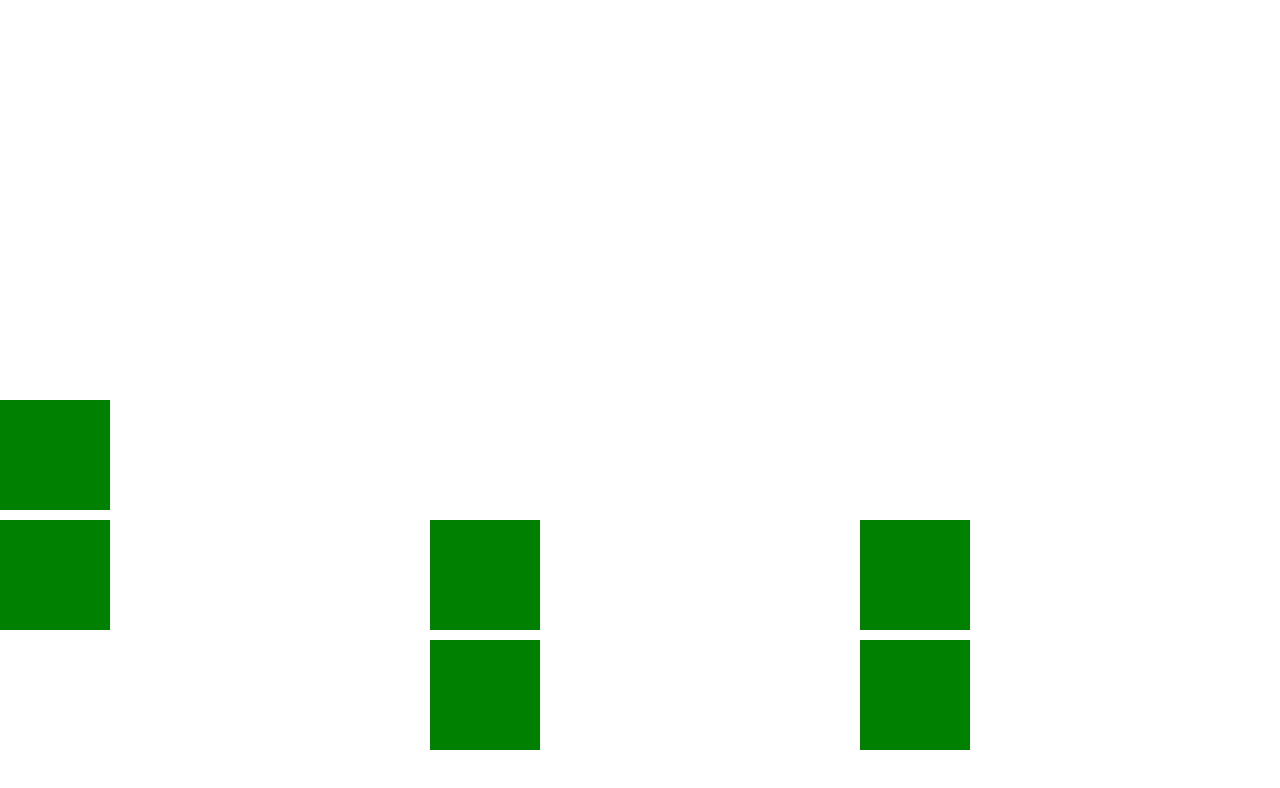
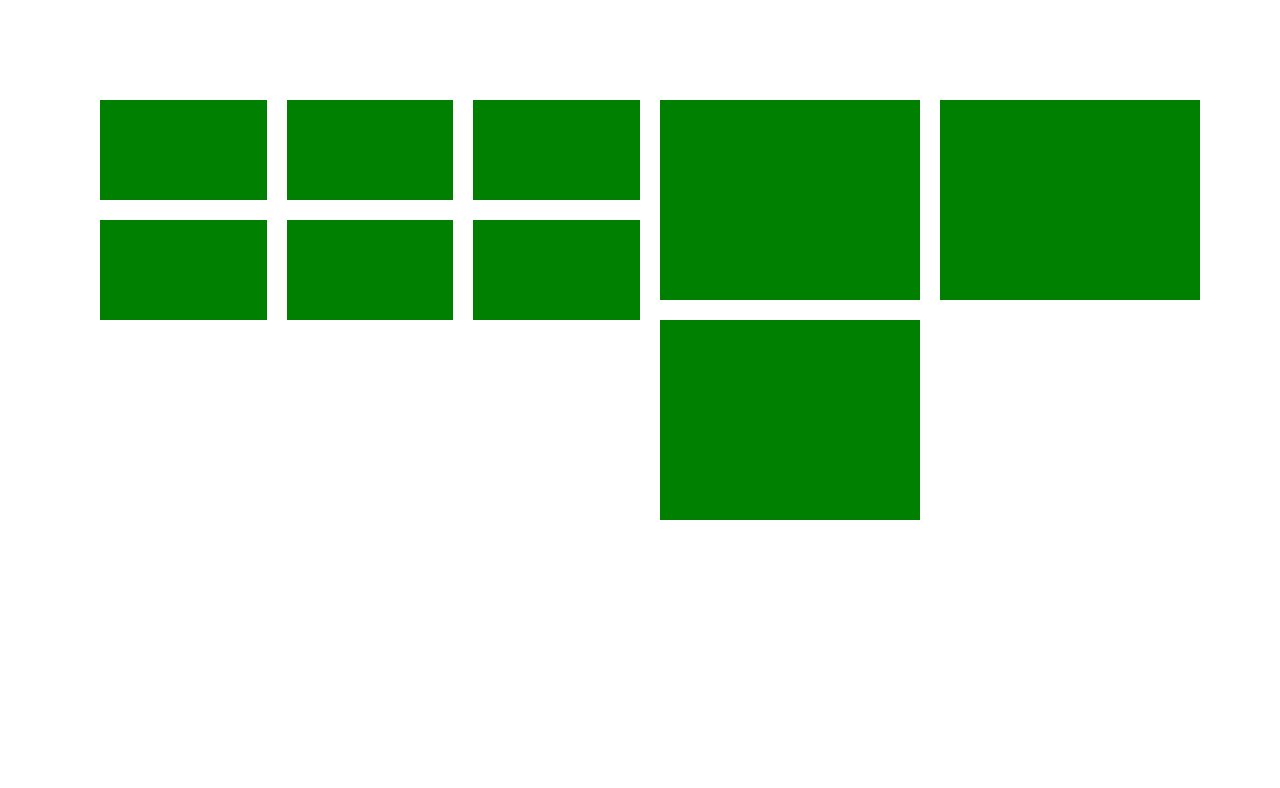
Before and after one commit to DrRob1n/2024_2aWI_SWP, a plain HTML site: page uebung_07_1.html in a window 1280 px wide. Drawn offline with Linux system fonts and the light colour scheme.

Commit message:
13.12.2024_commit1

```diff
--- a/uebung_07_1.html
+++ b/uebung_07_1.html
@@ -6,66 +6,58 @@
     <meta name="viewport" content="width=device-width, initial-scale=1.0">
     <title>Document</title>
     <link rel="stylesheet" href="css_reset.css">
+
+
     <style>
+        /*
+        div {
+            border: 1px solid black;
+        }
 
-        .rand {
+        */
+        .container {
             padding: 100px;
-            margin: 100px;
+            display: grid;
+            grid-template-columns: 50% 50%;
+            column-gap: 20px;
+        }
+
+        .leftbox {
+            display: grid;
+            grid-template-columns: auto auto auto;
+            grid-auto-rows: 100px;
+            gap: 20px;
+        }
+
+        .rightbox {
+            display: grid;
+            grid-template-columns: auto auto;
+            grid-auto-rows: 200px;
+            gap: 20px;
         }
 
         .box {
             background-color: green;
-            padding: 5px;
-            height: 100px;
-            width: 100px;
-        }
 
-        .container {
-            display: grid;
-            column-gap: 10px;
-            row-gap: 10px;
-            grid-auto-rows: minmax(10px, auto);
-
-
-        }
-        .item1 {
-            grid-column-start: span 3;
-        }
-        .item2 {
-            grid-row-start: span 2;
         }
     </style>
 
-
 </head>
 
-
-
 <body>
-    <div class="rand">
-
-    </div>
     <div class="container">
-        <div class="box item1">
-
+        <div class="leftbox">
+            <div class="box"></div>
+            <div class="box"></div>
+            <div class="box"></div>
+            <div class="box"></div>
+            <div class="box"></div>
+            <div class="box"></div>
         </div>
-        <div class="box item2">
-
-        </div>
-        <div class="box item3">
-
-        </div>
-        <div class="box item4">
-
-        </div>
-        <div class="box item5">
-
-        </div>
-        <div class="box item6">
-
+        <div class="rightbox">
+            <div class="box"></div>
+            <div class="box"></div>
+            <div class="box"></div>
         </div>
     </div>
-
 </body>
-
-</html>
```
